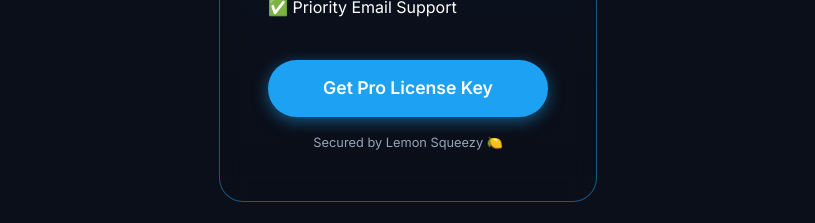
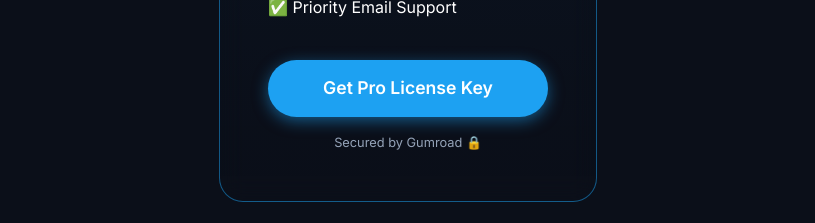
Before and after one commit to huangzhenye2025-maker/x-maker-web, a Next.js app: page / in a window 1280 px wide. Shown: the part 3040-3263 px from the top of the page, without its empty margins (232-1047 px from the left). Built offline with nearby package versions, Linux system fonts and the light colour scheme.

Commit message:
Migrate to Gumroad

```diff
--- a/src/app/page.js
+++ b/src/app/page.js
@@ -211,13 +211,13 @@ export default function Home() {
                 <li>✅ Priority Email Support</li>
               </ul>
 
-              <a href="https://haye-studio.lemonsqueezy.com/checkout/buy/ac8b1710-63ce-40f1-8883-40deb3d50330"
+              <a href="https://zhenye.gumroad.com/l/x-maker"
                  target="_blank" rel="noopener noreferrer"
                  className="btn-primary btn-full" style={{ display: 'inline-block', textDecoration: 'none' }}>
                 Get Pro License Key
               </a>
               <p style={{ marginTop: '16px', fontSize: '0.8rem', color: 'var(--text-secondary)' }}>
-                Secured by Lemon Squeezy 🍋
+                Secured by Gumroad 🔒
               </p>
             </div>
           </FadeIn>
```
